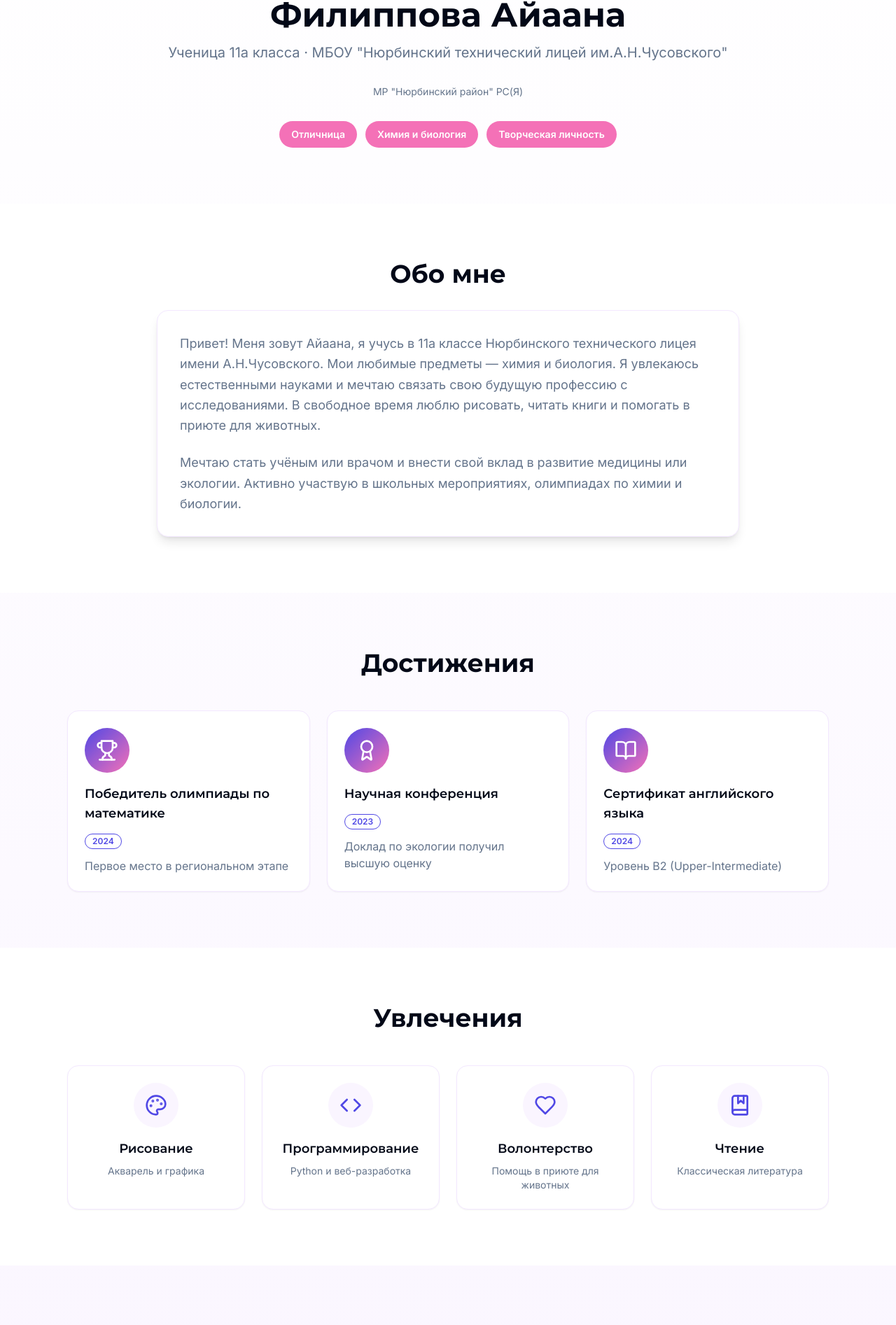
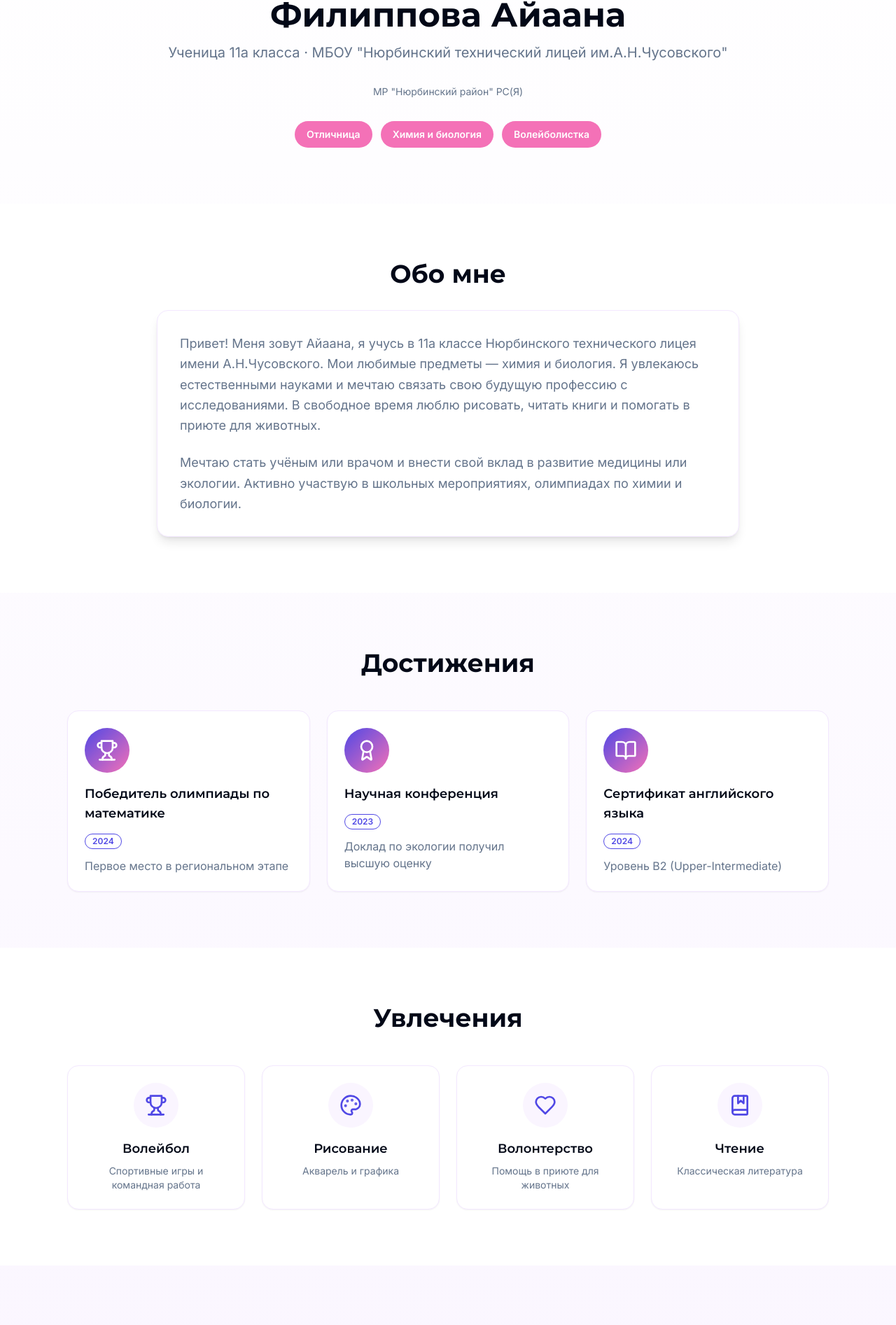
Before and after one commit to pr-poehali-dev/school-girl-portfolio, a React (Vite) app: page / in a window 1280 px wide. Shown: the part 291-2184 px from the top of the page at 70% size. Built offline with nearby package versions, Linux system fonts and the light colour scheme.

Commit message:
Добавить описание увлечения волейболом

```diff
--- a/src/pages/Index.tsx
+++ b/src/pages/Index.tsx
@@ -27,14 +27,14 @@ const Index = () => {
 
   const hobbies = [
     {
+      title: "Волейбол",
+      description: "Спортивные игры и командная работа",
+      icon: "Trophy"
+    },
+    {
       title: "Рисование",
       description: "Акварель и графика",
       icon: "Palette"
-    },
-    {
-      title: "Программирование",
-      description: "Python и веб-разработка",
-      icon: "Code"
     },
     {
       title: "Волонтерство",
@@ -114,7 +114,7 @@ const Index = () => {
               Химия и биология
             </Badge>
             <Badge variant="secondary" className="px-4 py-2 text-sm">
-              Творческая личность
+              Волейболистка
             </Badge>
           </div>
         </div>
```
